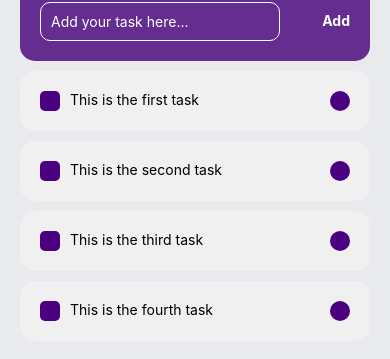
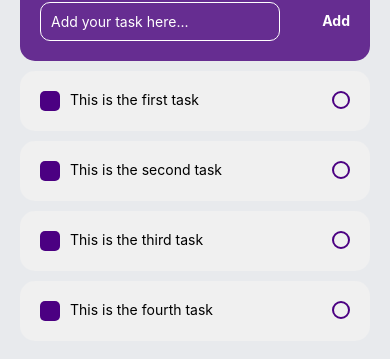
Before and after one commit to mohdalibn/todo-react-native-app, a React Native app: screen / in a window 390 px wide. Shown: the part 211-570 px from the top of the page. Built offline with nearby package versions, Linux system fonts and the light colour scheme.

Commit message:
Some minor changes in taskItem.js and setup android emulator with android studio

```diff
--- a/components/TaskItem.js
+++ b/components/TaskItem.js
@@ -49,9 +49,11 @@ const styles = StyleSheet.create({
     },
 
     squareDelete: {
-        padding: 10,
+        width: 18,
+        height: 18,
+        borderWidth: 2,
         borderRadius: 50,
-        backgroundColor: '#4B0082'
+        borderColor: "#4B0082"
     },
 
     button: {
```
